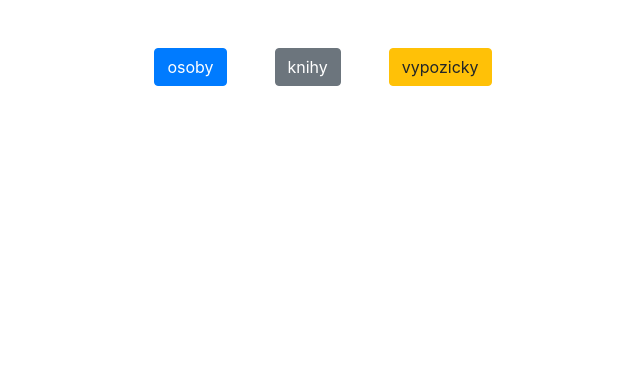
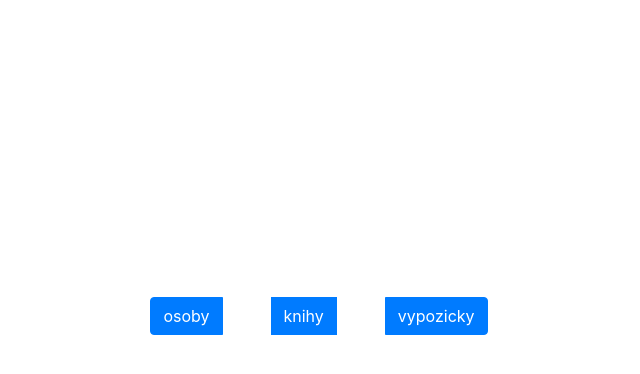
Before and after one commit to bibisvk/BMJwete, an Angular app: page / in a window 1280 px wide. Shown: the top 374 px of the page, without its empty margins (317-957 px from the left). Built offline with nearby package versions, Linux system fonts and the light colour scheme.

Commit message:
dizajn vypoyicky

```diff
--- a/src/app/menu/menu.component.css
+++ b/src/app/menu/menu.component.css
@@ -0,0 +1,3 @@
+.vyska{
+  height:600px
+}
--- a/src/app/menu/menu.component.html
+++ b/src/app/menu/menu.component.html
@@ -1,6 +1,10 @@
 
-<div class="d-flex justify-content-center m-4">
-<button type="button" class="btn btn-primary m-4" (click)="otvorMenu(menu.OSOBY)">osoby</button>
-<button type="button" class="btn btn-secondary m-4" (click)="otvorMenu(menu.KNIHY)">knihy</button>
-<button type="button" class="btn btn-warning m-4" (click)="otvorMenu(menu.VYPOZICKY)">vypozicky</button>
+<div class="d-flex justify-content-center m-4 align-items-center vyska">
+  <div class="btn-toolbar mb-3" role="toolbar" aria-label="Toolbar with button groups">
+    <div class="btn-group mr-2" role="group" aria-label="First group">
+    <button type="button" class="btn btn-primary m-4" (click)="otvorMenu(menu.OSOBY)">osoby</button>
+    <button type="button" class="btn btn-primary m-4" (click)="otvorMenu(menu.KNIHY)">knihy</button>
+    <button type="button" class="btn btn-primary m-4" (click)="otvorMenu(menu.VYPOZICKY)">vypozicky</button>
+    </div>
+  </div>
 </div>
--- a/src/app/vypozicka-formular/vypozicka-formular.component.html
+++ b/src/app/vypozicka-formular/vypozicka-formular.component.html
@@ -3,26 +3,31 @@
 </div>
 <div class="m-5 d-flex justify-content-center">
   <form [formGroup]="form">
-
+  <div class="form-row flex-row-reverse">
     <label class="m-2">IDVypozicky:
       <input formControlName="id">
     </label>
     <br>
+  </div>
 
+    <div class="form-row flex-row-reverse">
     <label class="m-2">IDZakaznik:
       <input formControlName="pouzivatel">
     </label>
     <br>
+    </div>
 
+    <div class="form-row flex-row-reverse">
     <label class="m-2">IDKniha:
       <input formControlName="kniha">
     </label>
     <br>
+    </div>
 
 <div class="m-5 d-flex justify-content-center">
-    <button class="m-2 btn-warning" (click)="pridaj()" *ngIf="form.value.id === null">pridaj</button>
-    <button class="m-2 btn-warning" (click)="uprav()" *ngIf="form.value.id !== null">uprav</button>
-    <button class="m-2 btn-warning" (click)="zrus()">zrus</button>
+    <button class="m-2 btn-info btn-lg" (click)="pridaj()" *ngIf="form.value.id === null">pridaj</button>
+    <button class="m-2 btn-info btn-lg" (click)="uprav()" *ngIf="form.value.id !== null">uprav</button>
+    <button class="m-2 btn-info btn-lg" (click)="zrus()">zrus</button>
 </div>
   </form>
 
--- a/src/app/vypozicky-stranka/vypozicky-stranka.component.html
+++ b/src/app/vypozicky-stranka/vypozicky-stranka.component.html
@@ -1,11 +1,11 @@
 <div class="m-5">
-  <div class="d-flex justify-content-center">
+  <div class="d-flex justify-content-center p-3 mb-2 bg-info text-dark">
     <h1>Vypozicky</h1>
   </div>
 
 <app-vypozicka-formular [vypozicka]="vypozickaNaUpravu!"
                     (pridajVypozicku)="pridaj($event)"
-                    (upravVypozicku)="uprav($event)">
+                    (upravVypozicku)="uprav($event)"  >
 </app-vypozicka-formular>
 
 <app-vypozicky-zoznam [vypozicky]="vypozicky"
@@ -17,7 +17,7 @@
 <br>
 
 <div class="d-flex justify-content-center">
-  <button class="m-2 btn-warning" (click)="chodSpat()">SPÄŤ</button>
+  <button class="m-2 btn-info btn-lg" (click)="chodSpat()">SPÄŤ</button>
 </div>
 
 </div>
--- a/src/app/vypozicky-zoznam/vypozicky-zoznam.component.html
+++ b/src/app/vypozicky-zoznam/vypozicky-zoznam.component.html
@@ -23,8 +23,8 @@
     <td>{{ vypozicka.bookId }}</td>
     <td>{{ vypozicka.customerId }}</td>
     <td>
-      <button class="m-2 btn-warning" (click)="uprav(vypozicka.borrowingId!)">Upraviť</button>
-      <button class="m-2 btn-warning" (click)="zmaz(vypozicka.borrowingId!)">Zmazať</button>
+      <button class="m-2 btn-info btn-lg" (click)="uprav(vypozicka.borrowingId!)">Upraviť</button>
+      <button class="m-2 btn-info btn-lg" (click)="zmaz(vypozicka.borrowingId!)">Zmazať</button>
     </td>
   </tr>
   </tbody>
```
